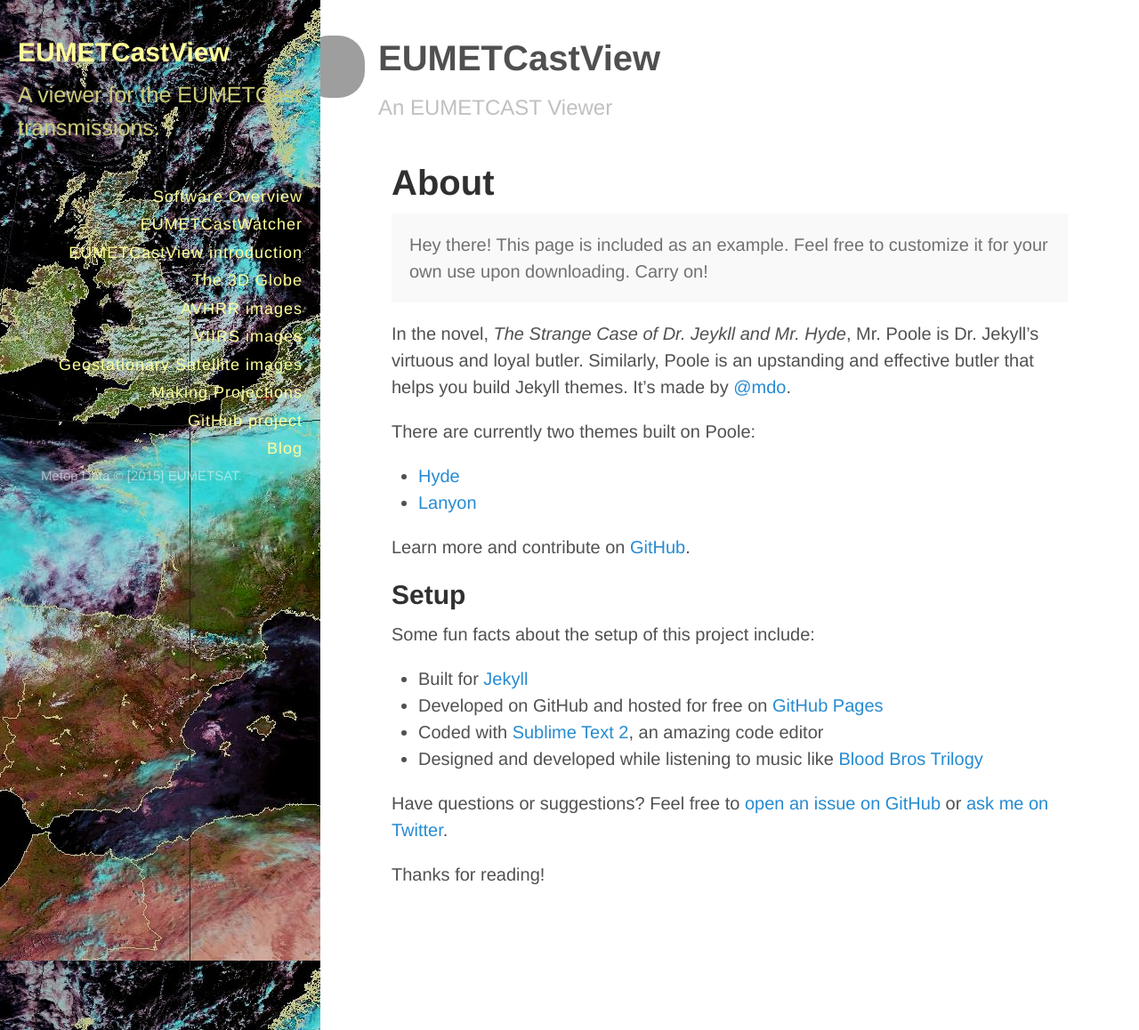
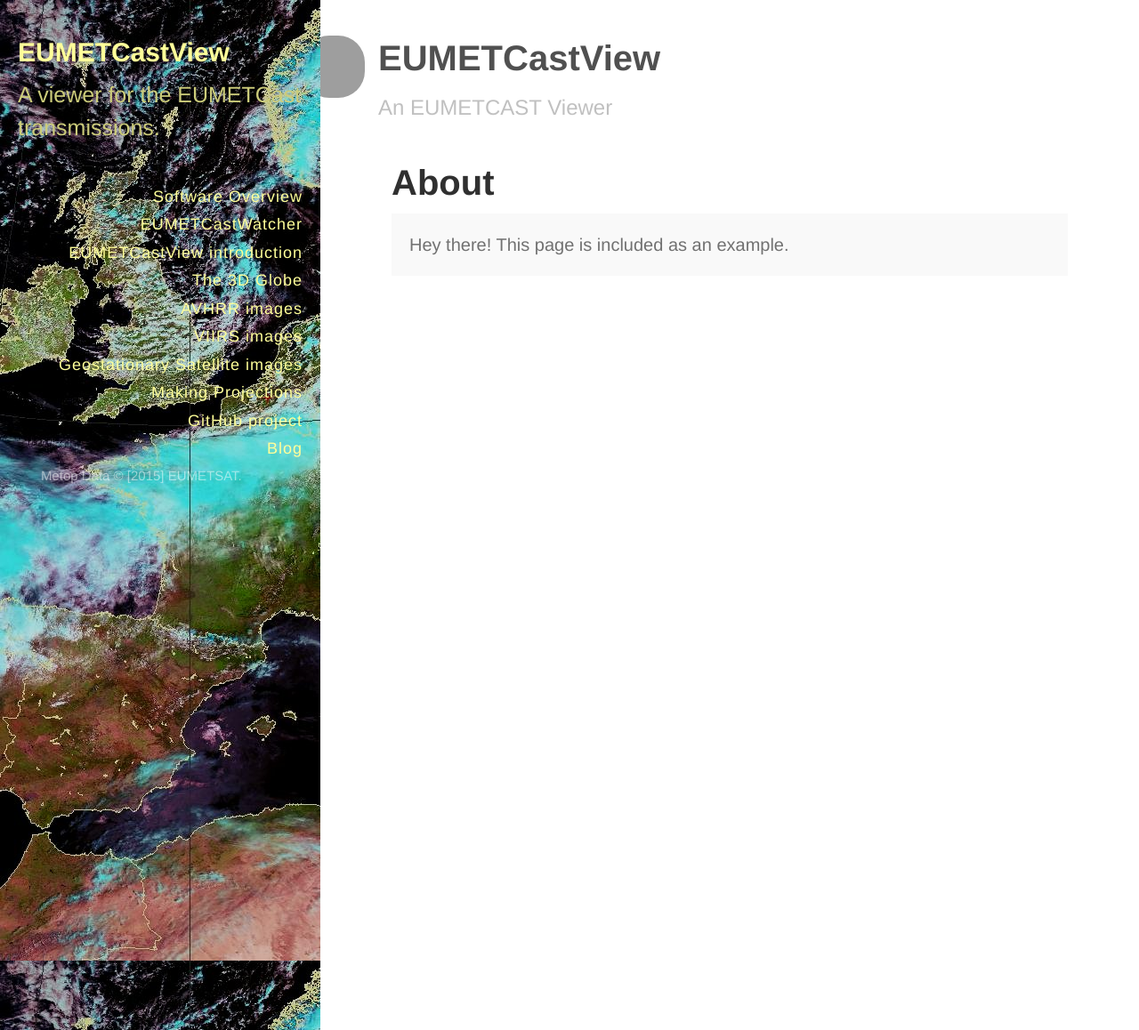
Before and after one commit to hvanruys/hvanruys.github.io, a Jekyll site: the page built from about.md, in a window 1280 px wide and 1158 px high. Shown: the whole window at 89% size. Built offline with Jekyll 4.4.1, drawn with Linux system fonts in a browser that asks for light colours; Markdown is read by kramdown in place of the engine named in the settings; grey boxes are pictures that could not be loaded.

Commit message:
update about.md

```diff
--- a/about.md
+++ b/about.md
@@ -4,27 +4,5 @@
 ---
 
 <p class="message">
-  Hey there! This page is included as an example. Feel free to customize it for your own use upon downloading. Carry on!
+  Hey there! This page is included as an example.
 </p>
-
-In the novel, *The Strange Case of Dr. Jeykll and Mr. Hyde*, Mr. Poole is Dr. Jekyll's virtuous and loyal butler. Similarly, Poole is an upstanding and effective butler that helps you build Jekyll themes. It's made by [@mdo](https://twitter.com/mdo).
-
-There are currently two themes built on Poole:
-
-* [Hyde](http://hyde.getpoole.com)
-* [Lanyon](http://lanyon.getpoole.com)
-
-Learn more and contribute on [GitHub](https://github.com/poole).
-
-## Setup
-
-Some fun facts about the setup of this project include:
-
-* Built for [Jekyll](http://jekyllrb.com)
-* Developed on GitHub and hosted for free on [GitHub Pages](https://pages.github.com)
-* Coded with [Sublime Text 2](http://sublimetext.com), an amazing code editor
-* Designed and developed while listening to music like [Blood Bros Trilogy](https://soundcloud.com/maddecent/sets/blood-bros-series)
-
-Have questions or suggestions? Feel free to [open an issue on GitHub](https://github.com/poole/issues/new) or [ask me on Twitter](https://twitter.com/mdo).
-
-Thanks for reading!
```
